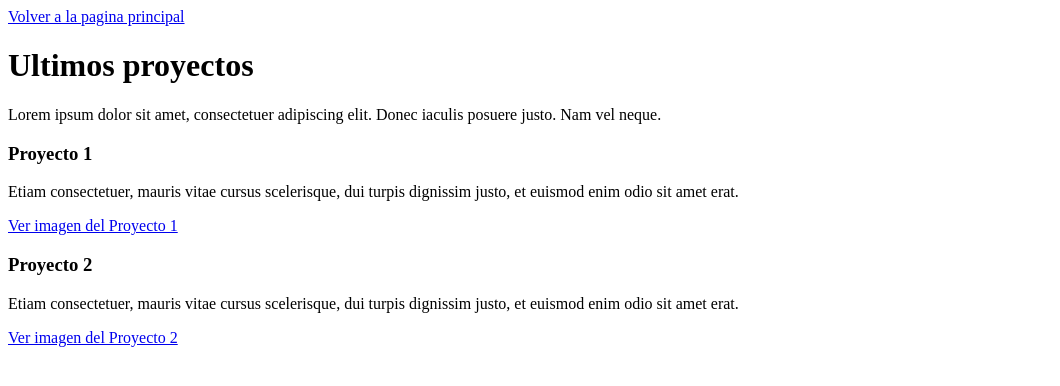
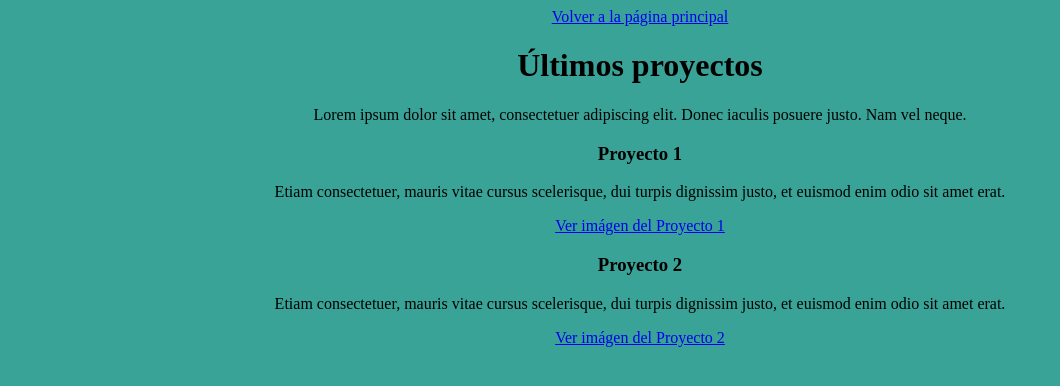
Before and after one commit to Gyro237/Proyectos, a plain HTML site: page portafolio/indice.html in a window 1280 px wide. Shown: the whole page, without its empty margins (0-1060 px from the left). Drawn offline with Linux system fonts and the light colour scheme.

Commit message:
Puestos colores y acentos

```diff
--- a/portafolio/indice.html
+++ b/portafolio/indice.html
@@ -1,27 +1,27 @@
 <head>
 <meta http-equiv="Content-Type" content="text/html; charset=UTF-8" />
-<title>Mi Sitio</title>
+<title>&Uacute;ltimos Proyectos</title>
 </head>
 
-<body>
+<body style=background-color:#3aa397>
 
-<p><a href="../indice.html" title="Página principal de Mi Sitio">Volver a la pagina principal</a></p>
+<center><p><a href="../index.html" title="Página principal de &Uacuteltimos Proyectos">Volver a la p&aacute;gina principal</a></p></center>
 
-<h1>Ultimos proyectos</h1>
+<center><h1>&Uacute;ltimos proyectos</h1></center>
 
-<p>Lorem ipsum dolor sit amet, consectetuer adipiscing elit. Donec iaculis posuere justo. Nam vel neque.</p>
+<center><p>Lorem ipsum dolor sit amet, consectetuer adipiscing elit. Donec iaculis posuere justo. Nam vel neque.</p></center>
 
-<h3>Proyecto 1</h3>
+<center><h3>Proyecto 1</h3></center>
 
-<p>Etiam consectetuer, mauris vitae cursus scelerisque, dui turpis dignissim justo, et euismod enim odio sit amet erat.</p>
+<center><p>Etiam consectetuer, mauris vitae cursus scelerisque, dui turpis dignissim justo, et euismod enim odio sit amet erat.</p>
 
-<p><a href="../imagenes/proyecto1.png" title="Imagen del Proyecto 1">Ver imagen del Proyecto 1</a></p>
+<p><a href="../imagenes/proyecto1.png" title="Imagen del Proyecto 1">Ver im&aacute;gen del Proyecto 1</a></p></center>
 
-<h3>Proyecto 2</h3>
+<center><h3>Proyecto 2</h3></center>
 
-<p>Etiam consectetuer, mauris vitae cursus scelerisque, dui turpis dignissim justo, et euismod enim odio sit amet erat.</p>
+<center><p>Etiam consectetuer, mauris vitae cursus scelerisque, dui turpis dignissim justo, et euismod enim odio sit amet erat.</p>
 
-<p><a href="../imagenes/proyecto2.png" title="Imagen del Proyecto 2">Ver imagen del Proyecto 2</a></p>
+<p><a href="../imagenes/proyecto2.png" title="Imagen del Proyecto 2">Ver im&aacute;gen del Proyecto 2</a></p></center>
 
 </body>
 
```
Also changed, not shown: index.html (+10 -7 lines), portafolio/proyecto1.html (+16 -2 lines).
